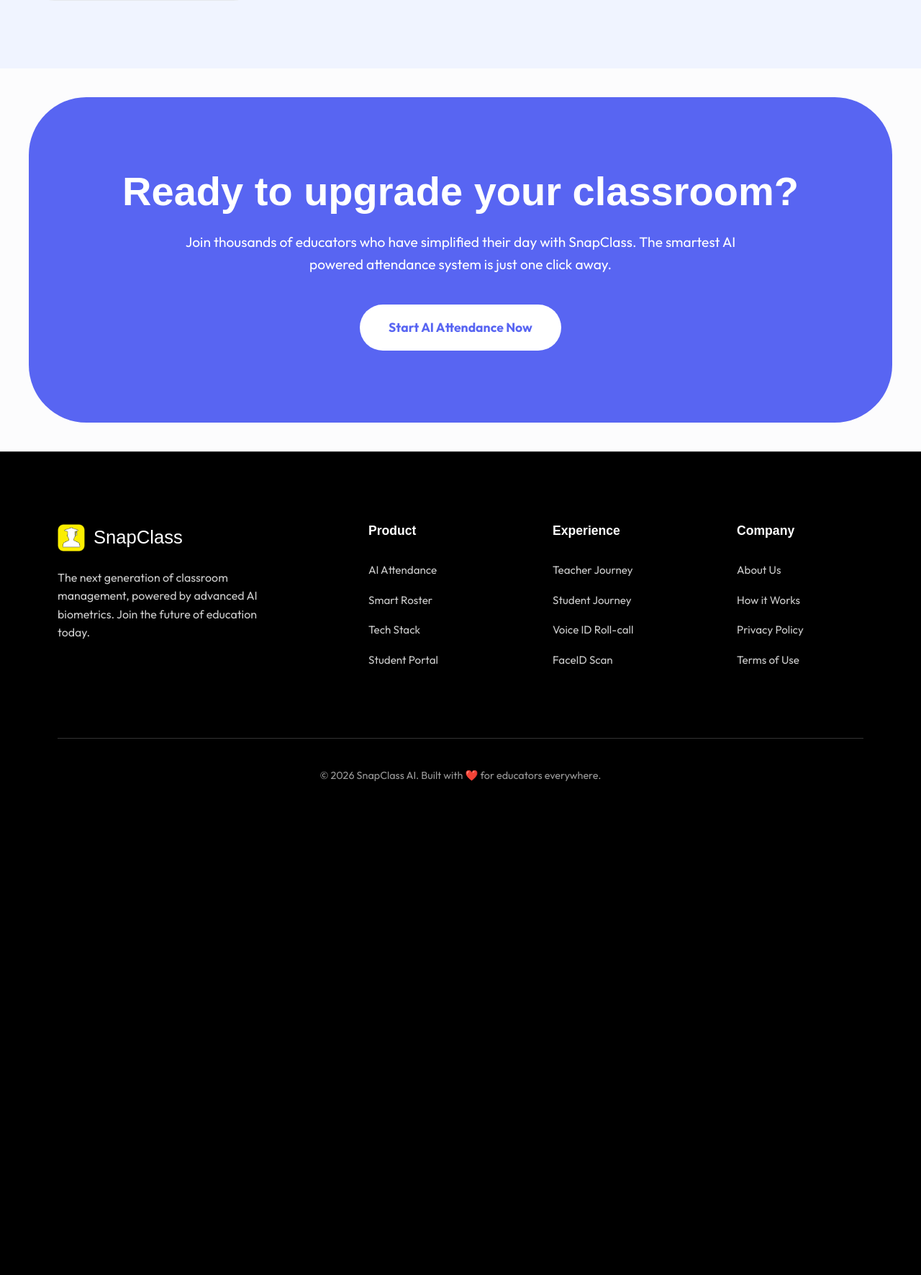
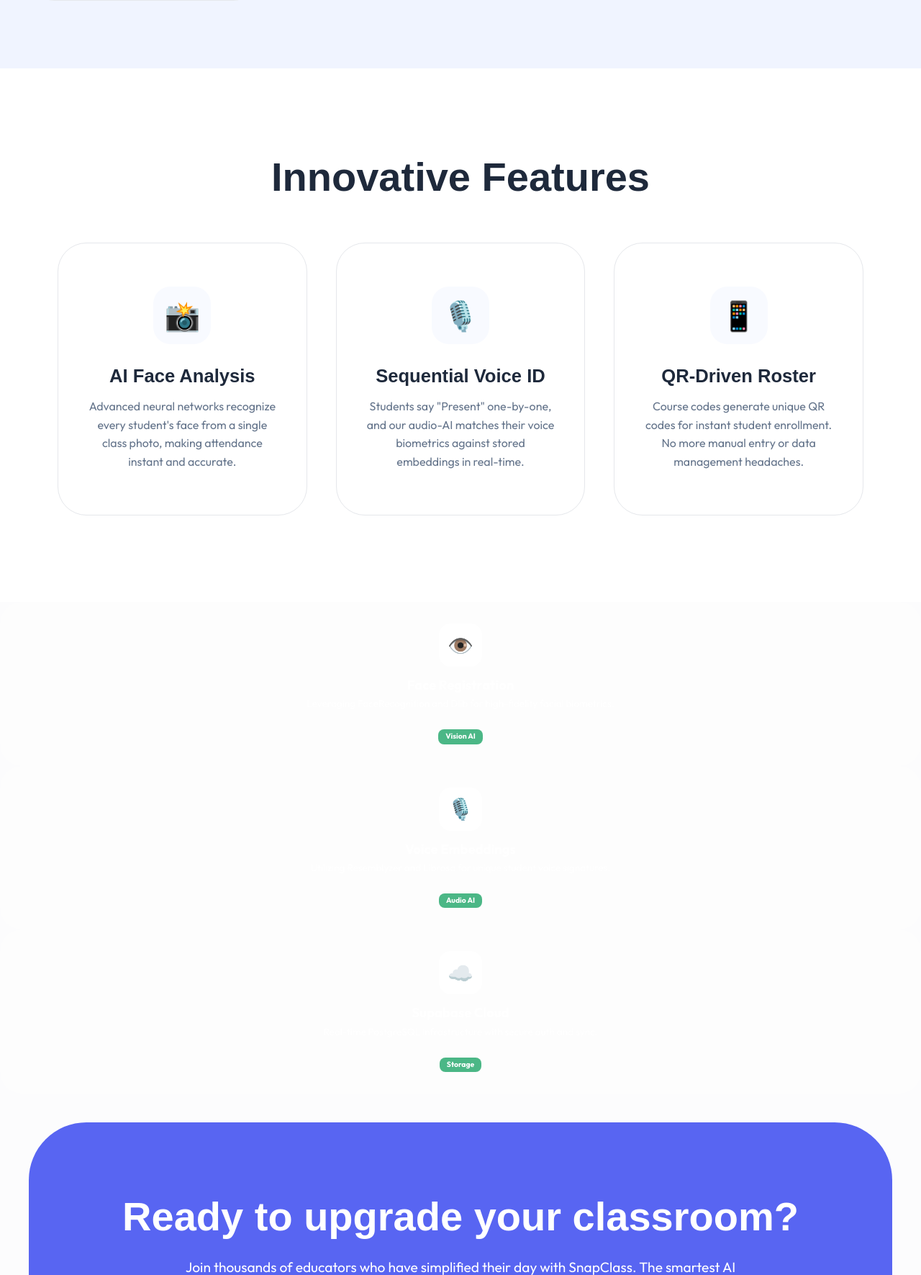
Before and after one commit to ritikasainii1234-cloud/snapclass-Landing_Page, a Flask app: page / in a window 1280 px wide. Shown: the part 727-2498 px from the top of the page at 72% size. Before the commit the page ends 1812 px from the top, so only its background shows below. Run offline with Flask 3, Linux system fonts and the light colour scheme; some web fonts are replaced.

Commit message:
initial changes

```diff
--- a/static/css/style.css
+++ b/static/css/style.css
@@ -209,7 +209,134 @@ h4 {
     bottom: 15%;
 }
 
+/* features */
+.features {
+    padding: 120px 80px;
+    background-color: white;
+    text-align: center;
+}
 
+.features h2 {
+    font-size: 3.5rem;
+    margin-bottom: 60px;
+}
+
+.feature-grid {
+    display: grid;
+    grid-template-columns: repeat(3, 1fr);
+    gap: 40px;
+    max-width: 1200px;
+    margin: 0 auto;
+}
+
+.feature-card {
+    padding: 60px 40px;
+    border-radius: 40px;
+    background-color: #ffffff;
+    border: 1px solid #e5e7eb;
+}
+
+.f-icon-box {
+    width: 80px;
+    height: 80px;
+    background-color: #f8faff;
+    border-radius: 24px;
+    display: flex;
+    align-items: center;
+    justify-content: center;
+    margin: 0 auto 30px;
+    font-size: 2.5rem;
+}
+
+.feature-card h3 {
+    font-size: 1.6rem;
+    margin-bottom: 16px;
+    font-weight: 800;
+}
+
+.feature-card p {
+    color: var(--text-muted);
+    font-size: 1rem;
+    line-height: 1.6;
+}
+
+
+/* Tech Stack */
+.tech-stack {
+    padding: 80px 40px;
+    background-color: #7c4dff;
+    border-radius: 60px;
+    margin: 40px;
+    text-align: center;
+}
+
+.tech-stack h2 {
+    font-size: 3.2rem;
+    margin-bottom: 12px;
+    color: white;
+}
+
+.tech-stack .section-tag {
+    color: white;
+    font-weight: 700;
+}
+
+.tech-grid {
+    display: grid;
+    grid-template-columns: repeat(4, 1fr);
+    gap: 16px;
+    max-width: 1200px;
+    margin: 40px auto 0;
+}
+
+.tech-card {
+    background-color: rgba(255, 255, 255, 0.15);
+    padding: 30px 20px;
+    border-radius: 30px;
+    text-align: center;
+    display: flex;
+    flex-direction: column;
+    align-items: center;
+    gap: 16px;
+}
+
+.t-icon {
+    width: 60px;
+    height: 60px;
+    min-width: 60px;
+    background-color: white;
+    color: #7c4dff;
+    border-radius: 16px;
+    display: flex;
+    align-items: center;
+    justify-content: center;
+    font-size: 1.8rem;
+}
+
+.tech-card h4 {
+    font-size: 1.15rem;
+    margin-bottom: 6px;
+    color: white;
+    font-family: 'Outfit', sans-serif;
+    font-weight: 800;
+}
+
+.tech-card p {
+    font-size: 0.85rem;
+    color: white;
+    line-height: 1.4;
+}
+
+.tech-tag {
+    display: inline-block;
+    background-color: #4BB786;
+    color: #ffffff;
+    padding: 2px 10px;
+    border-radius: 8px;
+    font-size: 0.65rem;
+    font-weight: 800;
+    margin-top: 10px;
+}
 
 .purple-section {
     background-color: var(--primary);
--- a/templates/index.html
+++ b/templates/index.html
@@ -61,8 +61,65 @@
 
     </header>
 
+     <section id="features" class="features">
+        <h2>Innovative Features</h2>
+        <div class="feature-grid">
+            <div class="feature-card">
+                <div class="f-icon-box">📸</div>
+                <h3>AI Face Analysis</h3>
+                <p>Advanced neural networks recognize every student's face from a single class photo, making attendance
+                    instant and accurate.</p>
+            </div>
+            <div class="feature-card">
+                <div class="f-icon-box">🎙️</div>
+                <h3>Sequential Voice ID</h3>
+                <p>Students say "Present" one-by-one, and our audio-AI matches their voice biometrics against stored
+                    embeddings in real-time.</p>
+            </div>
+            <div class="feature-card">
+                <div class="f-icon-box">📱</div>
+                <h3>QR-Driven Roster</h3>
+                <p>Course codes generate unique QR codes for instant student enrollment. No more manual entry or data
+                    management headaches.</p>
+            </div>
+        </div>
+    </section>
 
-        <section class="purple-section">
+
+      <div class="tech-item">
+                <div class="tech-card">
+                    <div class="t-icon">👁️</div>
+                    <div class="tech-info">
+                        <h4>Face Registration</h4>
+                        <p>Leveraging FaceRecognition and Dlib for high-fidelity facial biometrics.</p>
+                    </div>
+                    <span class="tech-tag">Vision AI</span>
+                </div>
+            </div>
+            <div class="tech-item">
+                <div class="tech-card">
+                    <div class="t-icon">🎙️</div>
+                    <div class="tech-info">
+                        <h4>Voice Embeddings</h4>
+                        <p>Utilizing Resemblyzer and Librosa for unique student voice signatures.</p>
+                    </div>
+                    <span class="tech-tag">Audio AI</span>
+                </div>
+            </div>
+            <div class="tech-item">
+                <div class="tech-card">
+                    <div class="t-icon">☁️</div>
+                    <div class="tech-info">
+                        <h4>Supabase Cloud</h4>
+                        <p>Real-time PostgreSQL infrastructure with secure auth and sync.</p>
+                    </div>
+                    <span class="tech-tag">Storage</span>
+                </div>
+            </div>
+        </div>
+    </section>
+
+      <section class="purple-section">
         <h2>Ready to upgrade your classroom?</h2>
         <p>Join thousands of educators who have simplified their day with SnapClass. The smartest AI powered
             attendance
```
